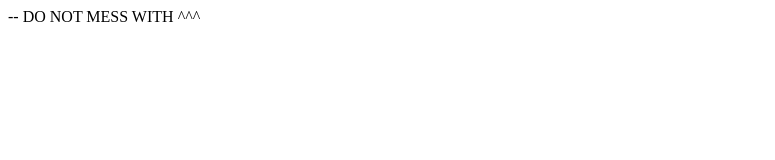
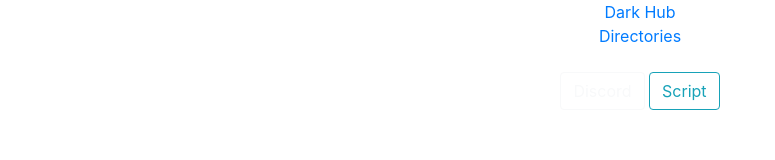
Before and after one commit to MagicSorce/InfinityWEB.github.io, a plain HTML site: page index.html in a window 1280 px wide. Shown: the whole page, without its empty margins (0-775 px from the left). Drawn offline with nearby package versions, Linux system fonts and the light colour scheme.

Commit message:
Update index.html

```diff
--- a/index.html
+++ b/index.html
@@ -2,4 +2,54 @@
 <header><title>This is title</title></header>
 </body>
 </html>
--- DO NOT MESS WITH ^^^
+
+
+
+<!DOCTYPE html>
+<html lang="en">
+<head>
+    <title>Dark Hub</title>
+    <meta charset="UTF-8">
+    <meta http-equiv="X-UA-Compatible" content="IE=edge">
+    <meta name="viewport" content="width=device-width, initial-scale=1.0">
+    <meta property="og:title" content="Dark Hub">
+    <meta property="og:description" content="#1 Roblox Script Hub">
+    <link rel="shortcut icon" type="image/ico" href="favi.ico"/>
+    <link href="assets/vendor/bootstrap/css/bootstrap.min.css" rel="stylesheet">
+    <link href="assets/vendor/icofont/icofont.min.css" rel="stylesheet">
+    <link href="assets/vendor/boxicons/css/boxicons.min.css" rel="stylesheet">
+    <link href="assets/vendor/owl.carousel/assets/owl.carousel.min.css" rel="stylesheet">
+    <link href="assets/vendor/venobox/venobox.css" rel="stylesheet">
+    <link href="assets/vendor/aos/aos.css" rel="stylesheet">
+    <link rel="stylesheet" href="assets/css/custom.css">
+    <link href="assets/css/style.css" rel="stylesheet">
+    <script src="http://code.jquery.com/jquery-1.9.1.min.js"></script>
+    <link href="./assets/js/datatables2.min.css" rel="stylesheet">
+    <link rel="stylesheet" href="./yes/mdbootstrap/css/bootstrap.min.css">
+    <link rel="stylesheet" href="./yes/mdbootstrap/css/mdb.min.css">
+    <link rel="stylesheet" href="./yes/mdbootstrap/css/style.css">
+    <link rel="stylesheet" href="./yes/mdbootstrap/css/custom.css">
+    <script async src="https://pagead2.googlesyndication.com/pagead/js/adsbygoogle.js?client=ca-pub-3418078307366934"
+     crossorigin="anonymous"></script>
+</head>
+<body>
+    <center>
+    <div class="mainshit" style="-moz-user-select: none; -webkit-user-select: none; -ms-user-select:none; user-select:none;-o-user-select:none;" unselectable="on" onselectstart="return false;" onmousedown="return false;">
+        <div class="title">
+            <a class="a">Dark Hub</a>
+            <br />
+            <a class="b">Directories</a>
+        </div>
+        <br />
+        <a href="https://discord.gg/darkhub"><input type="submit" value = "Discord" class="btn btn-outline-light" data-mdb-ripple-color="dark"></input></a>
+        <a href="https://darkhub.xyz/remote-script.lua"><input type="submit" value = "Script" class="btn btn-outline-info info-text" data-mdb-ripple-color="dark"></input></a>
+    </div>
+    </center>
+</body>
+    <script type="text/javascript" src="yes/mdbootstrap/js/jquery.min.js"></script>
+    <script type="text/javascript" src="yes/mdbootstrap/js/popper.min.js"></script>
+    <script type="text/javascript" src="yes/mdbootstrap/js/bootstrap.min.js"></script>
+    <script type="text/javascript" src="yes/mdbootstrap/js/mdb.min.js"></script>
+    <script async src="https://pagead2.googlesyndication.com/pagead/js/adsbygoogle.js?client=ca-pub-3418078307366934"
+     crossorigin="anonymous"></script>
+</html>
```
